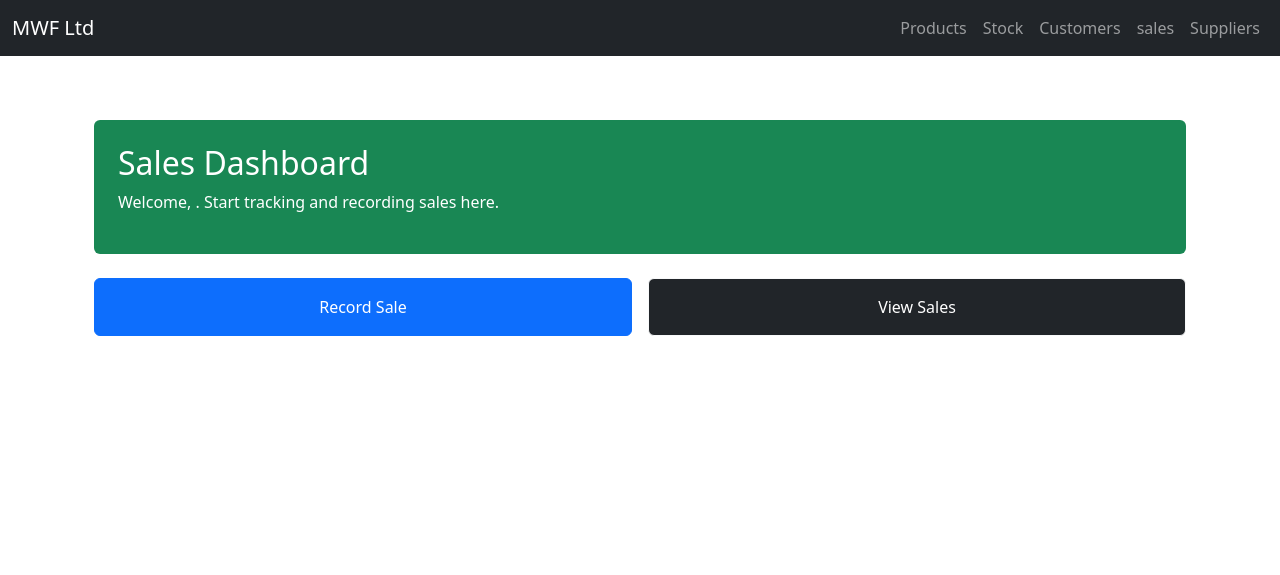
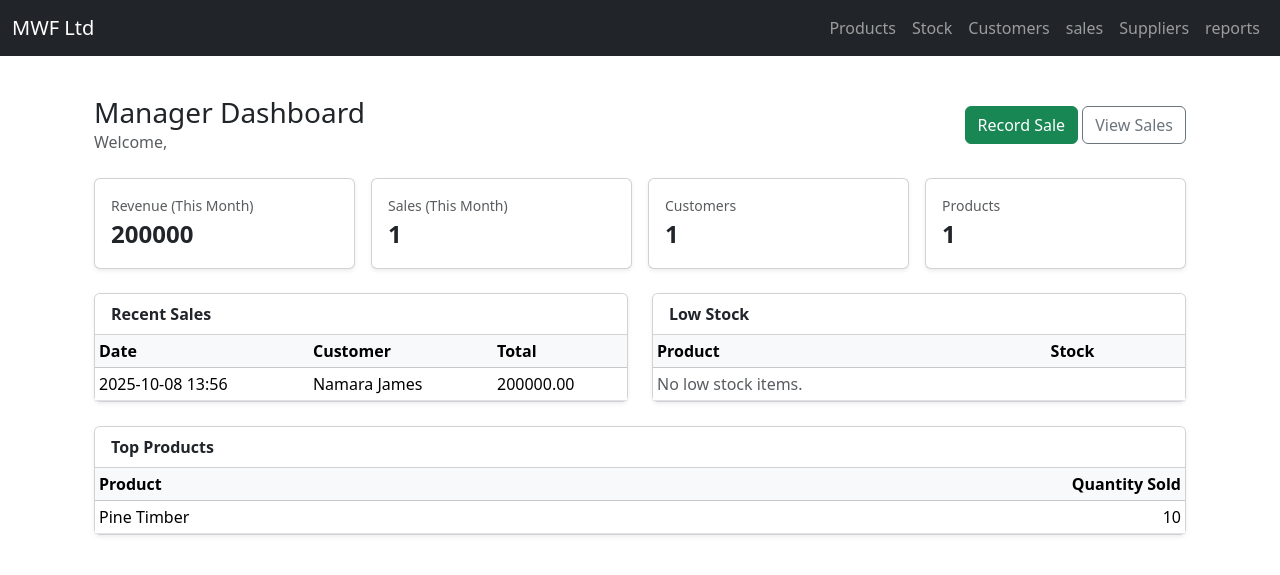
Before and after one commit to AryatuhaNoweria/MAYONDO_WOOD_FURNITURE, a Django app: page /dashboard/manager/ in a window 1280 px wide. Shown: the top 575 px of the page. Run offline with Django 5.2, Linux system fonts and the light colour scheme; data comes from the database, SQL or seed files in the repository; both versions use the stored data as it was after the commit; tables that the repository leaves empty hold one stand-in row (values such as "Sample post").

Commit message:
modified files

```diff
--- a/mayondo_wood_furniture/urls.py
+++ b/mayondo_wood_furniture/urls.py
@@ -25,5 +25,5 @@
     path('stock/', include('stock.urls')),
     path('suppliers/', include('suppliers.urls')),
     path('customers/', include('customers.urls')),
-
+    path('reports/', include('reports.urls')),
 ]
--- a/reports/urls.py
+++ b/reports/urls.py
@@ -1,7 +1,7 @@
 from django.urls import path
-from .views import sales_report_view, stock_report_view
+from . import views
 
 urlpatterns = [
-    path('sales/', sales_report_view, name='sales_report'),
-    path('stock/', stock_report_view, name='stock_report'),
+    path('', views.sales_report_pdf, name='sales_report'),
+    path('stock/', views.stock_report_view, name='stock_report'),
 ]
--- a/sales/urls.py
+++ b/sales/urls.py
@@ -3,8 +3,8 @@
 
 urlpatterns = [
     path('', views.sale_list, name='sale_list'),
-    path('add/', views.create_sale, name='create_sale'),
+    path('create/', views.create_sale, name='create_sale'),
     path('<int:pk>/', views.sale_detail, name='sale_detail'),
-    #path('<int:pk>/edit/', views.sale_form, name='sale_edit'),
-    #path('<int:pk>/delete/', views.sale_delete, name='sale_delete'),
+    path('<int:pk>/edit/', views.edit_sale, name='edit_sale'),
+    path('<int:pk>/delete/', views.delete_sale, name='delete_sale'),
 ]
--- a/stock/templates/stock_list.html
+++ b/stock/templates/stock_list.html
@@ -42,8 +42,7 @@
     </div>
     {% else %}
     <div class="text-center text-muted py-5">
-        <p class="mb-3">No stock entries found.</p>
-        <a href="{% url 'add_stock' %}" class="btn btn-success">Add your first stock</a>
+        <p class="mb-0">No stock entries found.</p>
     </div>
     {% endif %}
 </div>
--- a/templates/includes/nav.html
+++ b/templates/includes/nav.html
@@ -24,6 +24,9 @@
                 <li class="nav-item">
                    <a class="nav-link" href="/suppliers">Suppliers</a>
                 </li>
+                <li class="nav-item">
+                   <a class="nav-link" href="/reports">reports</a>
+                </li>
                 </li>
             </ul>
         </div>
--- a/templates/landing.html
+++ b/templates/landing.html
@@ -5,6 +5,9 @@
 
 {% block content %}
 <style>
+    /* Hide navbar only on landing page */
+    .navbar { display: none !important; }
+    body { padding-top: 0 !important; }
     .landing-hero {
         position: relative;
         min-height: calc(100vh - 72px);
--- a/users/templates/manager_dashboard.html
+++ b/users/templates/manager_dashboard.html
@@ -2,18 +2,135 @@
 {% load static %}
 
 {% block content %}
-<div class="container mt-5">
-  <div class="p-4 mb-4 bg-success text-white rounded">
-    <h2>Sales Dashboard</h2>
-    <p>Welcome, {{ user.username }}. Start tracking and recording sales here.</p>
+<div class="container mt-4">
+  <div class="d-flex justify-content-between align-items-center mb-4">
+    <div>
+      <h3 class="mb-0">Manager Dashboard</h3>
+      <div class="text-muted">Welcome, {{ user.username }}</div>
+    </div>
+    <div>
+      <a href="" class="btn btn-success">Record Sale</a>
+      <a href="" class="btn btn-outline-secondary">View Sales</a>
+    </div>
   </div>
 
-  <div class="row g-3">
-    <div class="col-md-6">
-      <a href="" class="btn btn-primary w-100 py-3">Record Sale</a>
+  <div class="row g-3 mb-4">
+    <div class="col-md-3">
+      <div class="card shadow-sm h-100">
+        <div class="card-body">
+          <div class="text-muted small">Revenue (This Month)</div>
+          <div class="fs-4 fw-bold">{{ kpi_total_revenue }}</div>
+        </div>
+      </div>
     </div>
-    <div class="col-md-6">
-      <a href="" class="btn btn-outline-light bg-dark text-white w-100 py-3">View Sales</a>
+    <div class="col-md-3">
+      <div class="card shadow-sm h-100">
+        <div class="card-body">
+          <div class="text-muted small">Sales (This Month)</div>
+          <div class="fs-4 fw-bold">{{ kpi_total_sales }}</div>
+        </div>
+      </div>
+    </div>
+    <div class="col-md-3">
+      <div class="card shadow-sm h-100">
+        <div class="card-body">
+          <div class="text-muted small">Customers</div>
+          <div class="fs-4 fw-bold">{{ kpi_total_customers }}</div>
+        </div>
+      </div>
+    </div>
+    <div class="col-md-3">
+      <div class="card shadow-sm h-100">
+        <div class="card-body">
+          <div class="text-muted small">Products</div>
+          <div class="fs-4 fw-bold">{{ kpi_total_products }}</div>
+        </div>
+      </div>
+    </div>
+  </div>
+
+  <div class="row g-4">
+    <div class="col-lg-6">
+      <div class="card shadow-sm h-100">
+        <div class="card-header bg-white"><strong>Recent Sales</strong></div>
+        <div class="card-body p-0">
+          <div class="table-responsive">
+            <table class="table table-sm align-middle mb-0">
+              <thead class="table-light">
+                <tr>
+                  <th>Date</th>
+                  <th>Customer</th>
+                  <th>Total</th>
+                </tr>
+              </thead>
+              <tbody>
+                {% for s in recent_sales %}
+                <tr>
+                  <td>{{ s.date|date:"Y-m-d H:i" }}</td>
+                  <td>{{ s.customer.name }}</td>
+                  <td>{{ s.final_amount_paid }}</td>
+                </tr>
+                {% empty %}
+                <tr><td colspan="3" class="text-muted">No recent sales.</td></tr>
+                {% endfor %}
+              </tbody>
+            </table>
+          </div>
+        </div>
+      </div>
+    </div>
+    <div class="col-lg-6">
+      <div class="card shadow-sm h-100">
+        <div class="card-header bg-white"><strong>Low Stock</strong></div>
+        <div class="card-body p-0">
+          <div class="table-responsive">
+            <table class="table table-sm align-middle mb-0">
+              <thead class="table-light">
+                <tr>
+                  <th>Product</th>
+                  <th class="text-center">Stock</th>
+                </tr>
+              </thead>
+              <tbody>
+                {% for p in low_stock %}
+                <tr>
+                  <td>{{ p.name }}</td>
+                  <td class="text-center">{{ p.current_stock }}</td>
+                </tr>
+                {% empty %}
+                <tr><td colspan="2" class="text-muted">No low stock items.</td></tr>
+                {% endfor %}
+              </tbody>
+            </table>
+          </div>
+        </div>
+      </div>
+    </div>
+  </div>
+
+  <div class="card shadow-sm mt-4">
+    <div class="card-header bg-white"><strong>Top Products</strong></div>
+    <div class="card-body p-0">
+      <div class="table-responsive">
+        <table class="table table-sm align-middle mb-0">
+          <thead class="table-light">
+            <tr>
+              <th>Product</th>
+              <th class="text-end">Quantity Sold</th>
+            </tr>
+          </thead>
+          <tbody>
+            {% for tp in top_products %}
+            <tr>
+              <td>{{ tp.product__name }}</td>
+              <td class="text-end">{{ tp.quantity_sold }}</td>
+            </tr>
+            {% empty %}
+            <tr><td colspan="2" class="text-muted">No sales data yet.</td></tr>
+            {% endfor %}
+          </tbody>
+        </table>
+      </div>
     </div>
   </div>
 </div>
--- a/users/urls.py
+++ b/users/urls.py
@@ -4,11 +4,8 @@
 urlpatterns = [
      path('', views.landing_view, name='landing'),
      path('login/', views.login_view, name='login'),
-     #path('login/', views.RoleBasedLoginView.as_view(), name='login'),
      path('register/', views.register, name='register'),
      path('logout/', views.logout_view, name='logout'),
-    # path('profile/', views.profile_view, name='profile'),
-     #path('profile/edit/', views.edit_profile, name='edit_profile'),
      path('dashboard/manager/', views.manager_dashboard, name='manager_dashboard'),
      path('dashboard/sales/', views.sales_dashboard, name='sales_dashboard'),
      path('dashboard/attendant/', views.attendant_dashboard, name='attendant_dashboard'),
--- a/users/views.py
+++ b/users/views.py
@@ -2,6 +2,13 @@
 from django.contrib.auth.views import LoginView,LogoutView
 from django.contrib import messages
 from django.contrib.auth import authenticate, login, logout
+from django.db.models import Sum, Count
+from datetime import timedelta
+from django.utils import timezone
+from sales.models import Sale, SaleItem
+from stock.models import StockEntry
+from products.models import Product
+from customers.models import Customer
 #from django.contrib.auth.decorators import login_required
 from .forms import CustomUserCreationForm,Userloginform
 
@@ -40,36 +47,43 @@
     context ={'form':form}
     return render(request,'login.html', context)
 
-
-
-
-
-    #     username = request.POST['username']
-    #     password = request.POST['password']
-    #     user = authenticate(request, username=username, password=password)
-    #     if user is not None:
-    #         login(request, user)
-    #         # Redirect based on role
-    #         role = user.profile.role  # assumes Profile exists
-    #         if role == 'manager':
-    #             return redirect('manager_dashboard')
-    #         elif role == 'sales_agent':
-    #             return redirect('sales_dashboard')
-    #         elif role == 'attendant':
-    #             return redirect('attendant_dashboard')
-    #         else:
-    #             return redirect('home')  # fallback
-    #     else:
-    #         messages.error(request, "Invalid username or password")
-    # return render(request, 'login.html')
-
 def logout_view(request):
     logout(request)
     return redirect('login')
 
 
 def manager_dashboard(request):
-    return render(request, 'manager_dashboard.html')
+    now = timezone.now()
+    start_of_month = now.replace(day=1, hour=0, minute=0, second=0, microsecond=0)
+
+    total_revenue = Sale.objects.filter(date__gte=start_of_month).aggregate(
+        total=Sum('final_amount_paid')
+    )['total'] or 0
+
+    total_sales = Sale.objects.filter(date__gte=start_of_month).count()
+    total_customers = Customer.objects.count()
+    total_products = Product.objects.count()
+
+    recent_sales = Sale.objects.select_related('customer').order_by('-date')[:5]
+
+    low_stock = Product.objects.filter(current_stock__lte=5).order_by('current_stock')[:5]
+
+    top_products = (
+        SaleItem.objects.values('product__name')
+        .annotate(quantity_sold=Sum('quantity'))
+        .order_by('-quantity_sold')[:5]
+    )
+
+    context = {
+        'kpi_total_revenue': total_revenue,
+        'kpi_total_sales': total_sales,
+        'kpi_total_customers': total_customers,
+        'kpi_total_products': total_products,
+        'recent_sales': recent_sales,
+        'low_stock': low_stock,
+        'top_products': top_products,
+    }
+    return render(request, 'manager_dashboard.html', context)
 
 def attendant_dashboard(request):
     return render(request, 'attendant_dashboard.html')
```
Also changed, not shown: reports/templates/sales_report.html (+10 -6 lines), reports/templates/stock_report.html (+16 -12 lines), reports/views.py (+13 -18 lines), sales/edit_sale.html (added, +14 -0 lines), sales/views.py (+5 -12 lines), suppliers/templates/supplier_form.html (+39 -5 lines), suppliers/templates/suppliers_list.html (+9 -14 lines), db.sqlite3.
